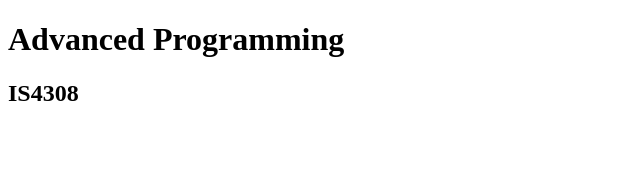
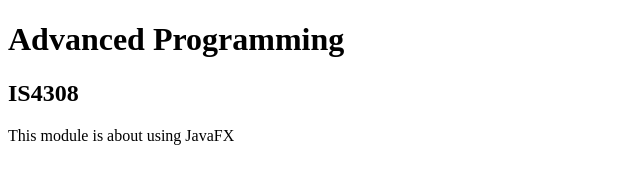
Before and after one commit to zabidayup/adpwebsite, a plain HTML site: page index.html in a window 1280 px wide. Shown: the whole page, without its empty margins (0-640 px from the left). Drawn offline with Linux system fonts and the light colour scheme.

Commit message:
Added description of module

```diff
--- a/index.html
+++ b/index.html
@@ -8,5 +8,6 @@
 <body>
     <h1>Advanced Programming</h1>
     <h2>IS4308</h2>
+    <p>This module is about using JavaFX</p>
 </body>
 </html>
```
